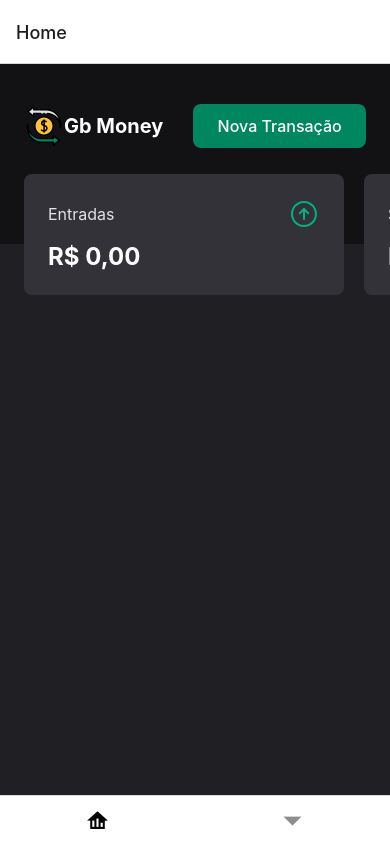
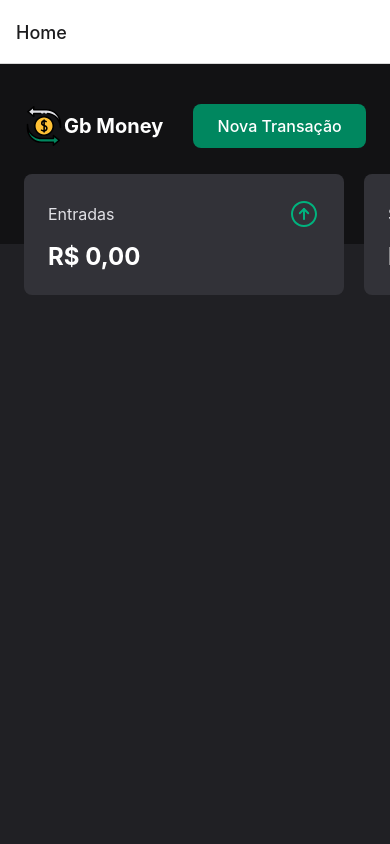
Before and after one commit to g-bolsoni/billsApp, a React Native app: screen /Home in a window 390 px wide. Built offline with nearby package versions, Linux system fonts and the light colour scheme; no server answers.

Commit message:
Switch navigation

```diff
--- a/App.tsx
+++ b/App.tsx
@@ -1,4 +1,5 @@
 import { Routes } from './src/Routes';
+import 'react-native-gesture-handler';
 
 export default function App() {
   return <Routes />;
--- a/package.json
+++ b/package.json
@@ -12,6 +12,7 @@
     "@expo/metro-runtime": "~3.1.3",
     "@react-navigation/bottom-tabs": "^6.5.20",
     "@react-navigation/native": "^6.1.17",
+    "@react-navigation/stack": "^6.3.29",
     "axios": "^1.6.8",
     "expo": "~50.0.14",
     "expo-status-bar": "~1.11.1",
@@ -20,7 +21,8 @@
     "react-native": "0.73.6",
     "react-native-safe-area-context": "4.8.2",
     "react-native-screens": "~3.29.0",
-    "react-native-web": "~0.19.6"
+    "react-native-web": "~0.19.6",
+    "react-native-gesture-handler": "~2.14.0"
   },
   "devDependencies": {
     "@babel/core": "^7.20.0",
--- a/src/Components/Header/index.tsx
+++ b/src/Components/Header/index.tsx
@@ -2,10 +2,10 @@ import React from 'react';
 import { Image, Text, TouchableOpacity, View } from 'react-native';
 
 import { styles } from './styles';
+import { Cards } from '../Cards';
 import logo from '../../../assets/logo.svg';
-import { Cards } from '../Cards';
 
-export function Header({ navigation }: any) {
+export function Header({ navigation }:any) {
     return (
         <>
             <View style={styles.header}>
@@ -17,7 +17,7 @@ export function Header({ navigation }: any) {
                         />
                         <Text style={styles.title}>Gb Money</Text>
                     </View>
-                    <TouchableOpacity style={styles.buttonHeader} onPress={() => navigation.navigate('Form')}>
+                    <TouchableOpacity style={styles.buttonHeader}  onPress={() => navigation.navigate('Forms')}>
                         <Text style={styles.buttonText}> Nova Transação </Text>
                     </TouchableOpacity>
                 </View>
--- a/src/Routes/index.tsx
+++ b/src/Routes/index.tsx
@@ -1,10 +1,12 @@
 import { NavigationContainer } from "@react-navigation/native";
 import { BottomTabs } from "./tabs.routes";
+import { StackRoutes } from "./stack.routes";
 
 export function Routes() {
     return (
         <NavigationContainer>
-            <BottomTabs />
+            {/* <BottomTabs /> */}
+            <StackRoutes />
         </NavigationContainer>
     )
 }
--- /dev/null
+++ b/src/Routes/stack.routes.tsx
@@ -0,0 +1,14 @@
+import { createStackNavigator } from '@react-navigation/stack';
+import { Home } from '../Screens/Home';
+import { Forms } from '../Screens/Forms';
+
+const {Navigator, Screen } = createStackNavigator();
+
+export function StackRoutes() {
+  return (
+    <Navigator>
+      <Screen name="Home" component={Home} />
+      <Screen name="Forms" component={Forms} />
+    </Navigator>
+  );
+}
```
Also changed, not shown: 1 other file (tests, documents, lock files or other folders).
